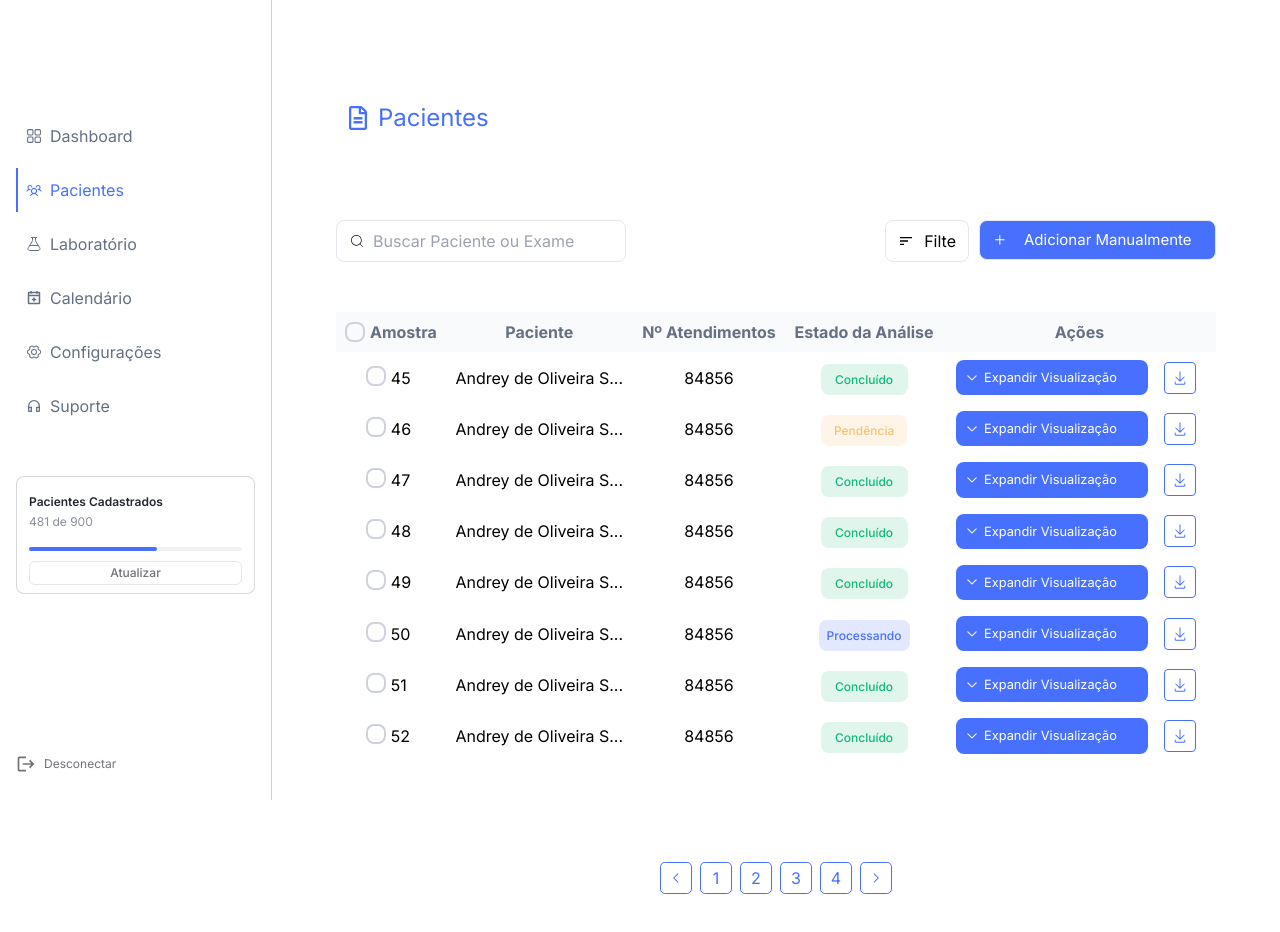
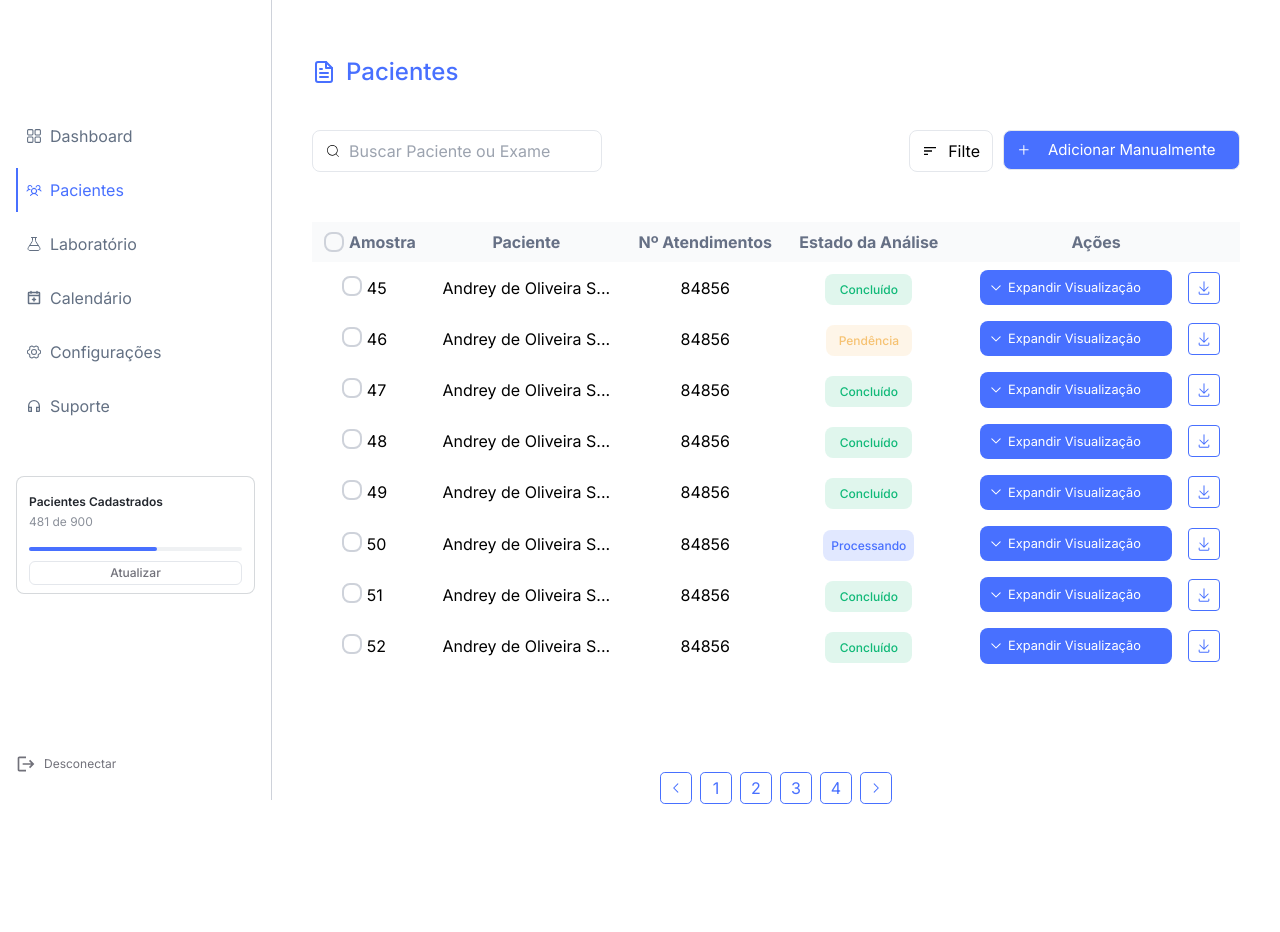
Before and after one commit to six-org/sistema-de-gerenciamento-laboratorial_front-end, a Next.js app: page /pacientes in a window 1280 px wide. Shown: the top 932 px of the page. Built offline with nearby package versions, Linux system fonts and the light colour scheme; no server answers.

Commit message:
hotfix: ajustes de otimização

```diff
--- a/components/sign-in.tsx
+++ b/components/sign-in.tsx
@@ -9,7 +9,7 @@ import { signIn } from "next-auth/react";
 export function SignIn__google() {
     return (
 
-        <button onClick={() => signIn('github', { redirectTo: "/laboratorio" })} className="overflow rounded-[.2rem] p-[.5rem] transition duration-[.3s] linear bg-neutral-light/5 hover:bg-neutral-light/10 focus-visible:bg-neutral-light/10 w-[8rem] inline-flex justify-center">
+        <button onClick={() => signIn('google', { redirectTo: "/laboratorio" })} className="overflow rounded-[.2rem] p-[.5rem] transition duration-[.3s] linear bg-neutral-light/5 hover:bg-neutral-light/10 focus-visible:bg-neutral-light/10 w-[8rem] inline-flex justify-center">
             <FcGoogle className="text-[2.5rem]" />
         </button>
     )
--- a/middleware.ts
+++ b/middleware.ts
@@ -6,7 +6,8 @@ import NextAuth from "next-auth"
 // export const { auth: middleware } = NextAuth(authConfig)
 
 // 2. Wrapped middleware option
+/*
 const { auth } = NextAuth(authConfig)
 export default auth(async function middleware(req: NextRequest) {
   // Your custom middleware logic goes here
-})
+})*/
--- a/src/app/globals.css
+++ b/src/app/globals.css
@@ -58,6 +58,18 @@
     --chart-5: 340 75% 55%;
   }
 }
+
+.animation-spinner{
+  animation-name: spinner;
+  animation-timing-function: linear;
+  animation-iteration-count: infinite;
+  animation-duration: 1.2s;
+}
+
+@keyframes spinner {
+  from {transform: rotate(0);}
+  to {transform: rotate(360deg);}
+}
 /*
 @layer base {
   * {
--- a/src/app/layout.tsx
+++ b/src/app/layout.tsx
@@ -3,11 +3,12 @@ import { Inter } from 'next/font/google'
 import './globals.css'
 import SessionWrapper from './components/SessionWrapper'
 
+
 const inter = Inter({ subsets: ['latin'] })
 
 export const metadata: Metadata = {
-  title: 'Create Next App',
-  description: 'Generated by create next app',
+  title: 'Sistema de Gerenciamento Laboratorial',
+  description: 'Um sistema com a finalidade de facilitar o gerenciamento dos laboratórios da UFERSA.',
 }
 
 export default function RootLayout({
@@ -19,11 +20,11 @@ export default function RootLayout({
 
     <html lang="pt-br">
       <SessionWrapper>
-        <body className={inter.className}>
-            <main className="min-h-screen h-screen w-screen">
-                  {children}
-            </main>
-        </body>
+          <body className={inter.className}>
+              <main className="min-h-screen h-screen w-screen">
+                    {children}
+              </main>
+          </body>
       </SessionWrapper>
     </html>
   )
--- /dev/null
+++ b/src/app/loading.tsx
@@ -0,0 +1,12 @@
+import { ImSpinner } from "react-icons/im";
+
+<ImSpinner />
+
+export default function Loading() {
+    // Or a custom loading skeleton component
+    return (
+    <div className="bg-white min-h-screen h-screen min-w-screen w-screen flex flex-col items-center justify-center">
+        <p className="flex items-center gap-[.5rem]"><ImSpinner className="animation-spinner" /> Carregando...</p>
+    </div>
+    )
+  }
--- a/src/app/pacientes/cadastro_paciente/page.tsx
+++ b/src/app/pacientes/cadastro_paciente/page.tsx
@@ -24,6 +24,7 @@ import { FiFileText } from "react-icons/fi";
 
 /** Componentes */
 import { Select_Cadastro_Paciente_Primary } from "./components/select_cadastro_paciente";
+import Link from "next/link";
 
 const cadastro_paciente = () => {
   return (
@@ -36,13 +37,13 @@ const cadastro_paciente = () => {
           <Breadcrumb>
             <BreadcrumbList>
               <BreadcrumbItem>
-                <BreadcrumbLink
+                <Link
                   href="/pacientes"
                   className="font-medium text-[1.5rem] flex gap-[0.625rem] items-center text-primary-pure"
                 >
                   <FiFileText />
                   Pacientes
-                </BreadcrumbLink>
+                </Link>
               </BreadcrumbItem>
               <BreadcrumbSeparator className="text-primary-pure" />
               <BreadcrumbItem>
--- a/src/app/pacientes/page.tsx
+++ b/src/app/pacientes/page.tsx
@@ -7,6 +7,18 @@ import { GoDownload } from "react-icons/go";
 import { GoChevronLeft, GoChevronRight } from "react-icons/go";
 
 import NavegacaoUser from "../../../components/navegacaoUser";
+
+import {
+    Breadcrumb,
+    BreadcrumbItem,
+    BreadcrumbLink,
+    BreadcrumbList,
+    BreadcrumbPage,
+    BreadcrumbSeparator,
+} from "@/components/ui/breadcrumb";
+
+import Link from "next/link";
+import { FiFileText } from "react-icons/fi";
 
 const patients = [
     { id: 45, name: 'Andrey de Oliveira S...', numero: 84856, status: 'Concluído' },
@@ -41,12 +53,22 @@ const paciente = () => {
                 {/** Navegação do usuário */}
                 <NavegacaoUser />
             </div>
-            <div className="mt-4 w-full px-16 pt[20px]">
-                <div className="flex items-center text-primary-pure text-[24px] pt-[74px] pl-[10px] pb-[74px]">
-                    <FaRegFileAlt />
-                    <p className="px-2 py-2.5">Pacientes</p>
-                </div>
-                <div className="flex justify-between mb-2">
+            <div className="px-[40px] py-[60px] w-full">
+                <Breadcrumb>
+                    <BreadcrumbList>
+                        <BreadcrumbItem>
+                            <Link
+                                href="/pacientes"
+                                className="font-medium text-[1.5rem] flex gap-[0.625rem] items-center text-primary-pure"
+                            >
+                                <FiFileText />
+                                Pacientes
+                            </Link>
+                        </BreadcrumbItem>
+                    </BreadcrumbList>
+                </Breadcrumb>
+
+                <div className="flex justify-between mb-2 mt-[2.875rem]">
                     <div className="flex px-2 pr-2.5 pl-3 items-center border border-[#E4E7EC] rounded-[8px]">
                         <CiSearch />
                         <input
@@ -62,7 +84,9 @@ const paciente = () => {
                         </div>
                         <div className="flex items-center bg-primary-pure w-[237px] h-[40px] text-white border border-[#E4E7EC] rounded-[8px] py-2 pr-3 pl-3">
                             <GoPlus />
-                            <button className="ml-2 p-2 rounded-[8px] border-solid text-[15px]">Adicionar Manualmente</button>
+                            <Link href='/pacientes/cadastro_paciente'>
+                                <button className="ml-2 p-2 rounded-[8px] border-solid text-[15px]">Adicionar Manualmente</button>
+                            </Link>
                         </div>
                     </div>
                 </div>
--- /dev/null
+++ b/src/components/ui/skeleton.tsx
@@ -0,0 +1,15 @@
+import { cn } from "@/lib/utils"
+
+function Skeleton({
+  className,
+  ...props
+}: React.HTMLAttributes<HTMLDivElement>) {
+  return (
+    <div
+      className={cn("animate-pulse rounded-md bg-muted", className)}
+      {...props}
+    />
+  )
+}
+
+export { Skeleton }
```
Also changed, not shown: lib/authOptions.ts (deleted, +0 -18 lines).
